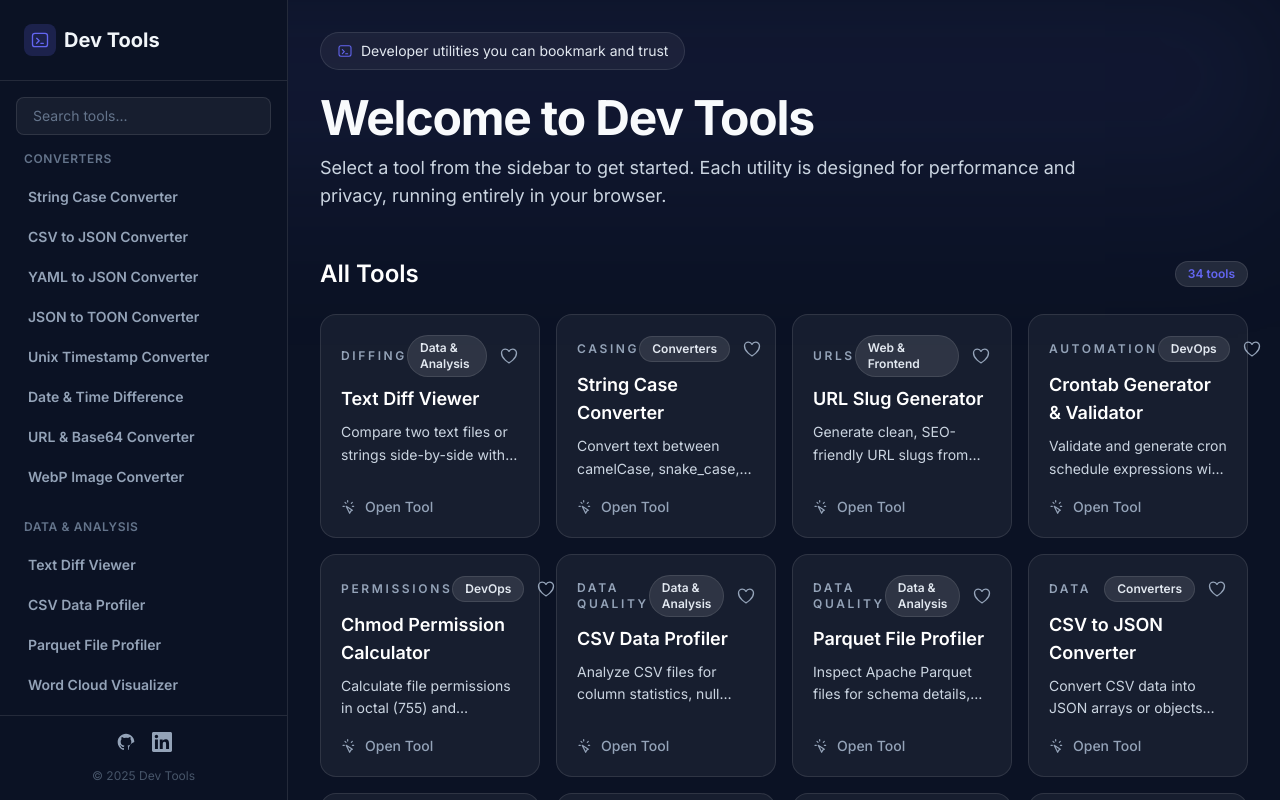
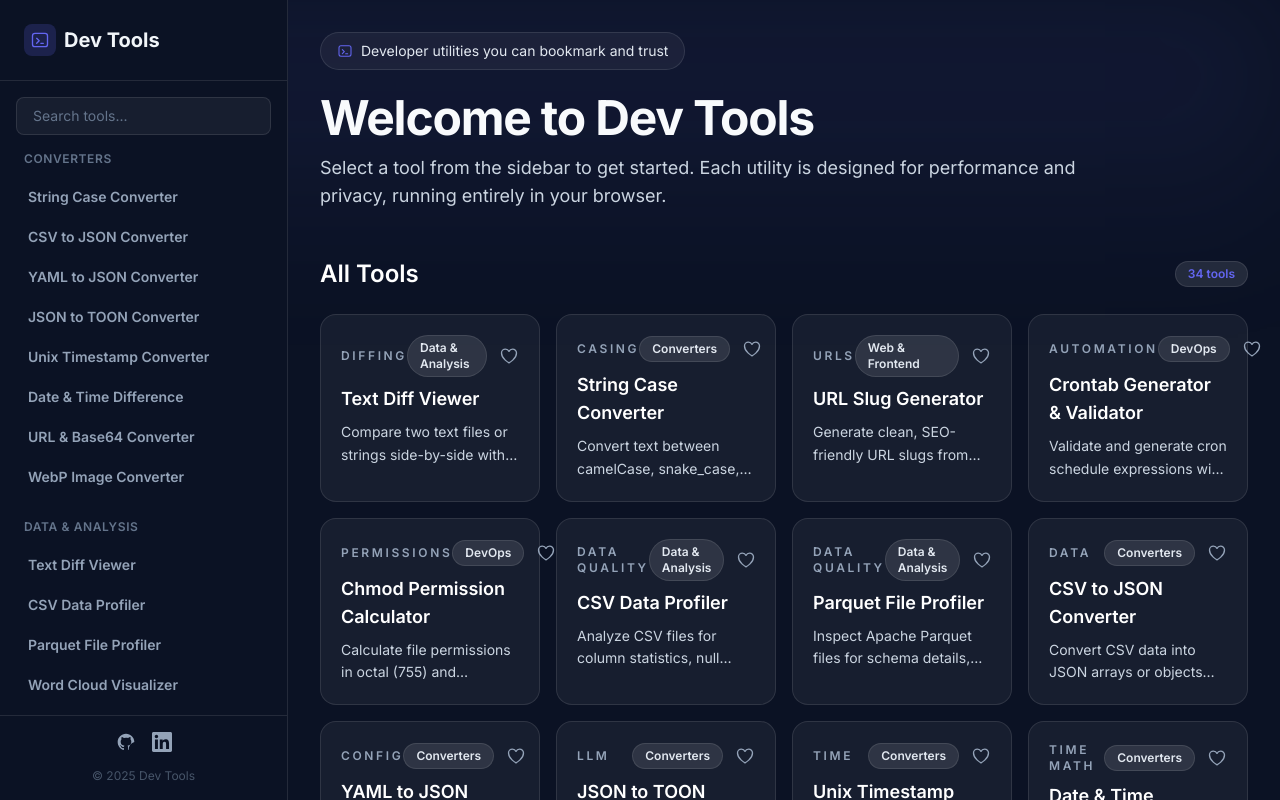
Before and after one commit to henryphchan/dev-tools, a Next.js app: page / in a window 1280 px wide. Shown: the top 800 px of the page. Built offline with nearby package versions, Linux system fonts and the light colour scheme.

Commit message:
Update LandingToolCard.tsx
Remove Open Tool label

```diff
--- a/components/LandingToolCard.tsx
+++ b/components/LandingToolCard.tsx
@@ -2,7 +2,7 @@
 
 import Link from 'next/link';
 import { ToolInfo } from '../lib/tools';
-import { CursorArrowRaysIcon, HeartIcon, HeartSolidIcon } from './icons';
+import { HeartIcon, HeartSolidIcon } from './icons';
 import { useFavorites } from '../hooks/useFavorites';
 
 interface LandingToolCardProps {
@@ -41,10 +41,7 @@ export function LandingToolCard({ tool }: LandingToolCardProps) {
                     <h3 className="text-lg font-semibold text-white group-hover:text-brand transition-colors">{tool.title}</h3>
                     <p className="text-sm text-slate-300 leading-relaxed line-clamp-2">{tool.description}</p>
                 </div>
-                <div className="flex items-center gap-2 text-sm text-slate-400 group-hover:text-brand font-medium transition-colors">
-                    <CursorArrowRaysIcon className="w-4 h-4" />
-                    Open Tool
-                </div>
+
             </div>
         </div>
     );
```
